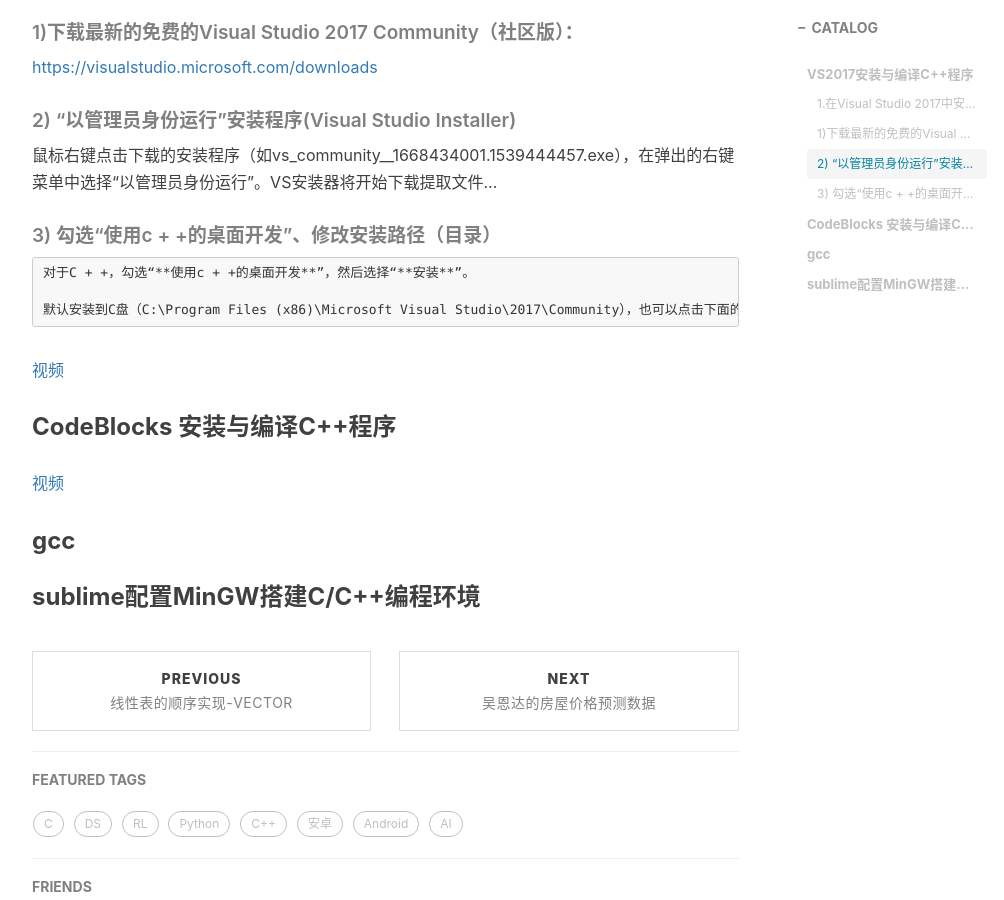
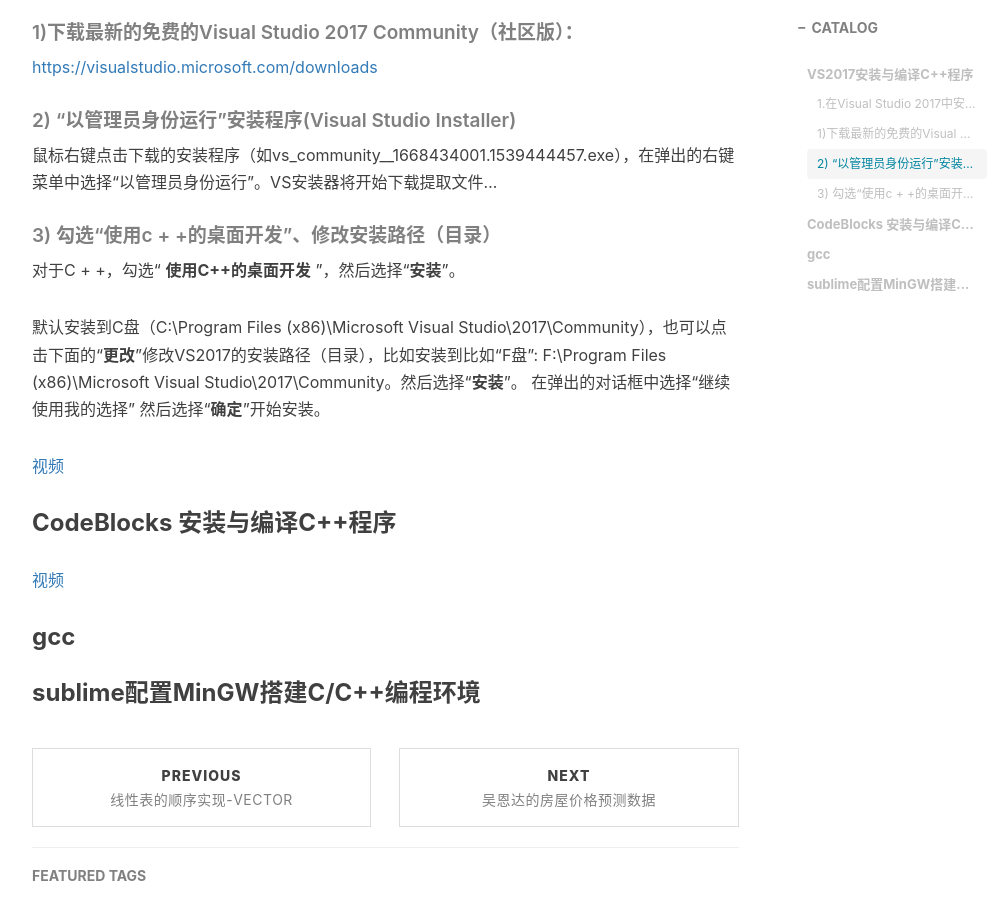
Before and after one commit to xuepro/xuepro.github.io, a Jekyll site: the page built from _posts/2018-09-24-C++17安装、配置.md, in a window 1280 px wide and 900 px high, scrolled down 659 px. Shown: the whole window, without its empty margins (233-1237 px from the left). Built offline with Jekyll 4.4.1, drawn with Linux system fonts in a browser that asks for light colours; nearby versions of some CDN libraries; comment, search, counter and statistics services are not loaded.

Commit message:
Update 2018-09-24-C++17安装、配置.md

```diff
--- a/_posts/2018-09-24-C++17安装、配置.md
+++ b/_posts/2018-09-24-C++17安装、配置.md
@@ -27,9 +27,10 @@
 
 ##### 3) 勾选“使用c + +的桌面开发”、修改安装路径（目录）
 
-    对于C + +，勾选“**使用c + +的桌面开发**”，然后选择“**安装**”。
+对于C + +，勾选“ **使用C++的桌面开发** ”，然后选择“**安装**”。
 
-    默认安装到C盘（C:\Program Files (x86)\Microsoft Visual Studio\2017\Community），也可以点击下面的“**更改**”修改VS2017的安装路径（目录），比如安装到比如“F盘”:  F:\Program Files (x86)\Microsoft Visual Studio\2017\Community。然后选择“**安装**”。 在弹出的对话框中选择“继续使用我的选择”
+默认安装到C盘（C:\Program Files (x86)\Microsoft Visual Studio\2017\Community），也可以点击下面的“**更改**”修改VS2017的安装路径（目录），比如安装到比如“F盘”:  F:\Program Files (x86)\Microsoft Visual Studio\2017\Community。然后选择“**安装**”。 在弹出的对话框中选择“继续使用我的选择”
+然后选择“**确定**”开始安装。
 
 
    [视频](https://www.weibo.com/tv/v/Fx3MOsqJM?fid=1034:818cb1349ce05a84bfbd5e6422e1f2ea)
```
